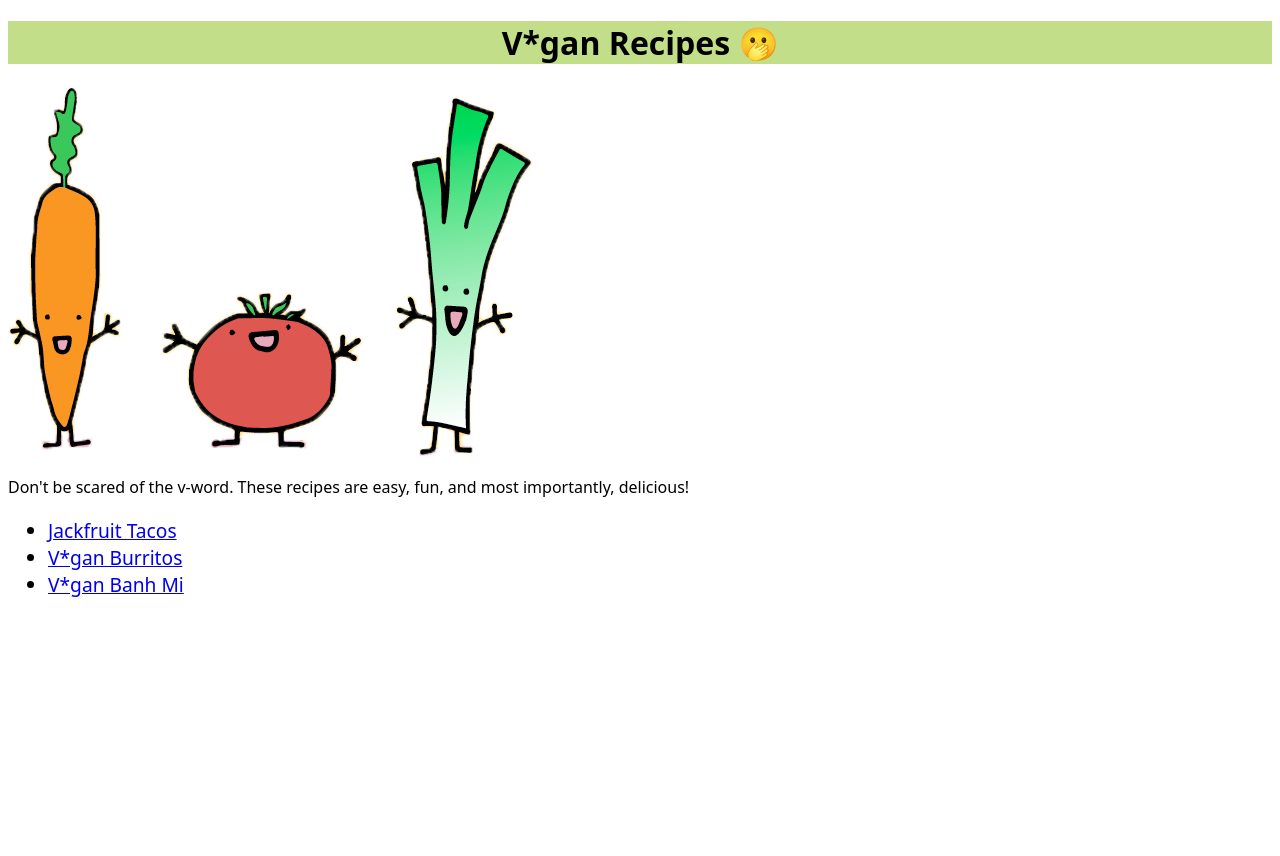
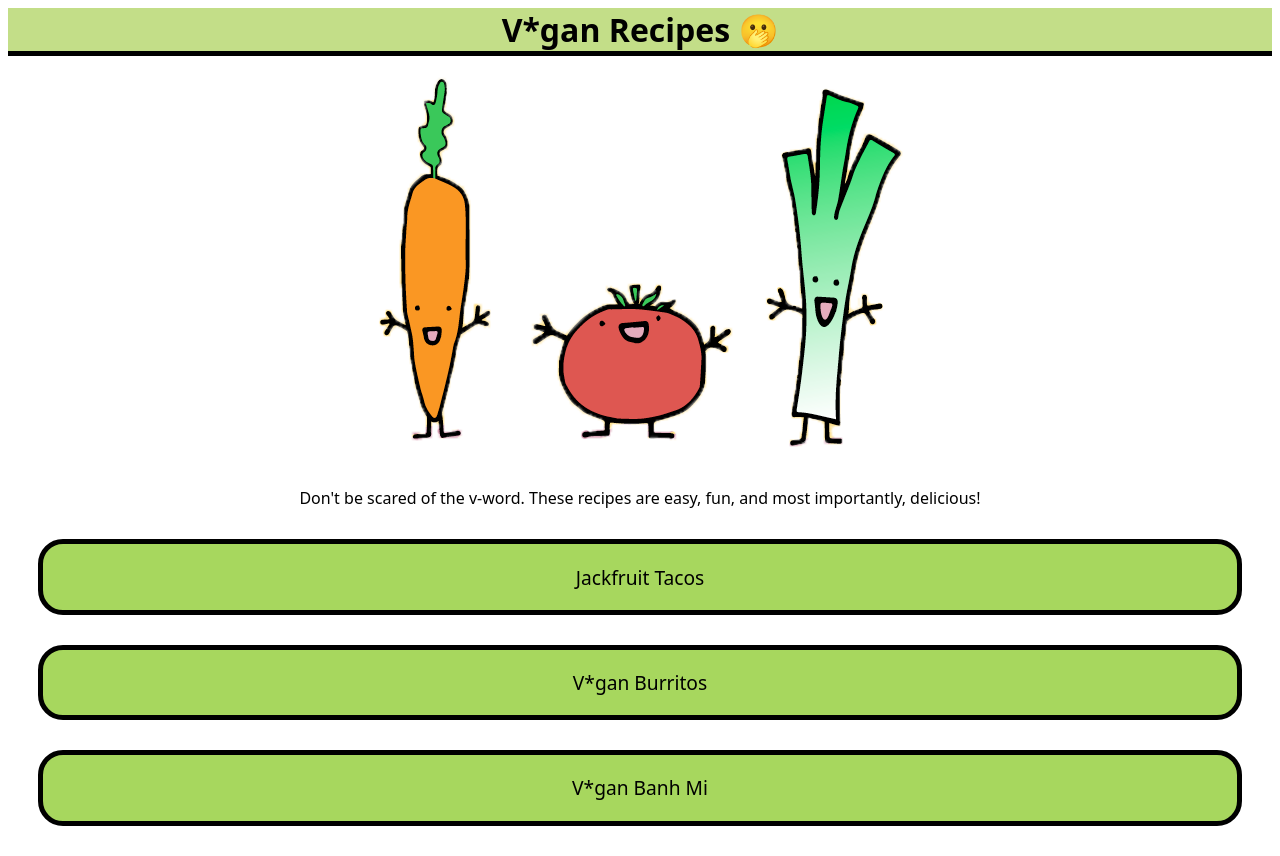
Before and after one commit to awoxr/odin-recipes, a plain HTML site: page index.html in a window 1280 px wide. Before the commit the page ends 800 px from the top, so only its background shows below. Drawn offline with Linux system fonts and the light colour scheme.

Commit message:
Add style elements

```diff
--- a/index.html
+++ b/index.html
@@ -10,10 +10,9 @@
 <body>
     <h1>V*gan Recipes 🫢</h1>
     <img src="veggies.png" alt="an image of happy smiling cartoon vegetables">
-    <p>Don't be scared of the v-word. These recipes are easy, fun, and most importantly, delicious!</p>
-    <ul class="homelist">
-        <li><a href="recipes/jackfruit-tacos.html">Jackfruit Tacos</a></li>
-        <li><a href="recipes/veganburritos.html">V*gan Burritos</a></li>
-        <li><a href="recipes/banhmi.html">V*gan Banh Mi</a></li>
+    <p class="greeting">Don't be scared of the v-word. These recipes are easy, fun, and most importantly, delicious!</p>
+        <a href="recipes/jackfruit-tacos.html">Jackfruit Tacos</a>
+        <a href="recipes/veganburritos.html">V*gan Burritos</a>
+        <a href="recipes/banhmi.html">V*gan Banh Mi</a>
 </body>
 </html>
--- a/style.css
+++ b/style.css
@@ -1,22 +1,46 @@
-h1 {
-    text-align: center;
-    font-family: system-ui, -apple-system, BlinkMacSystemFont, 'Segoe UI', Roboto, Oxygen, Ubuntu, Cantarell, 'Open Sans', 'Helvetica Neue', sans-serif;
-    background-color: rgb(195, 222, 136);
-}
 
-li {
+* {
     font-family: system-ui, -apple-system, BlinkMacSystemFont, 'Segoe UI', Roboto, Oxygen, Ubuntu, Cantarell, 'Open Sans', 'Helvetica Neue', sans-serif;
 }
 
+h1 {
+    margin-top: 0px;
+    text-align: center;
+    background-color: rgb(195, 222, 136);
+    border-bottom: black solid 5px;
+    border-left: 0px;
+    border-right: 0px;
+    border-top: 0px;
+}
+
 h3 {
-    font-family: system-ui, -apple-system, BlinkMacSystemFont, 'Segoe UI', Roboto, Oxygen, Ubuntu, Cantarell, 'Open Sans', 'Helvetica Neue', sans-serif;
     background-color: rgb(237, 255, 193);
 }
 
-p {
-    font-family: system-ui, -apple-system, BlinkMacSystemFont, 'Segoe UI', Roboto, Oxygen, Ubuntu, Cantarell, 'Open Sans', 'Helvetica Neue', sans-serif
+a {
+    font-size: larger;
+    margin: 30px;
+    text-decoration: none;
+    background-color: rgb(167, 215, 94);
+    padding: 1em 2em;
+    color: black;
+    border-radius: 25px;
+    border: rgb(0, 0, 0) solid 5px;
+    text-align: center;
+    display:block;
 }
 
-.homelist {
-    font-size: larger;
+a:hover {
+    background-color: rgba(167, 215, 94, 0.685);
 }
+
+.greeting {
+    margin-top: 40px;
+    text-align: center;
+}
+
+img {
+    margin-left: auto;
+    margin-right: auto;
+    display: block;
+}
```
